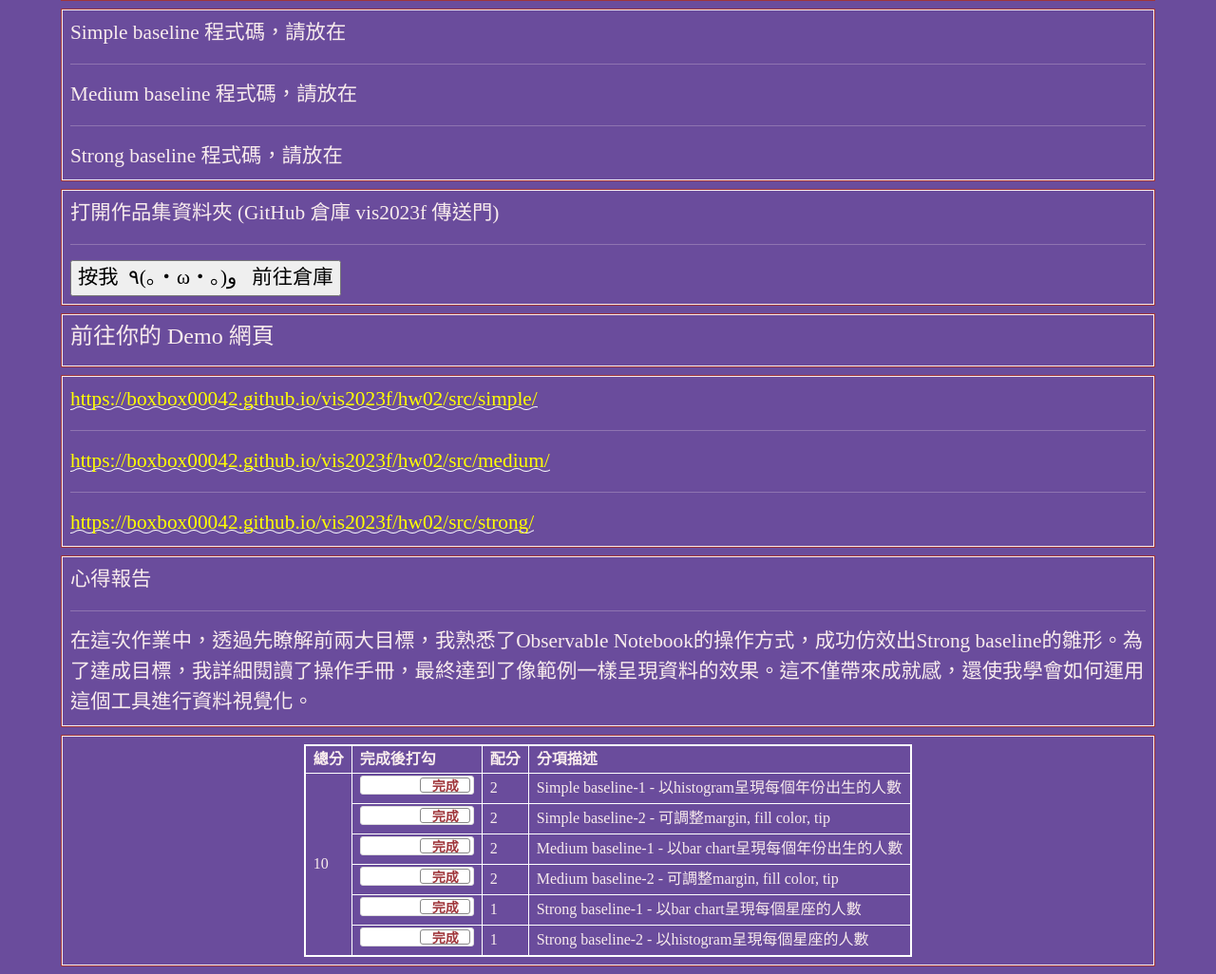
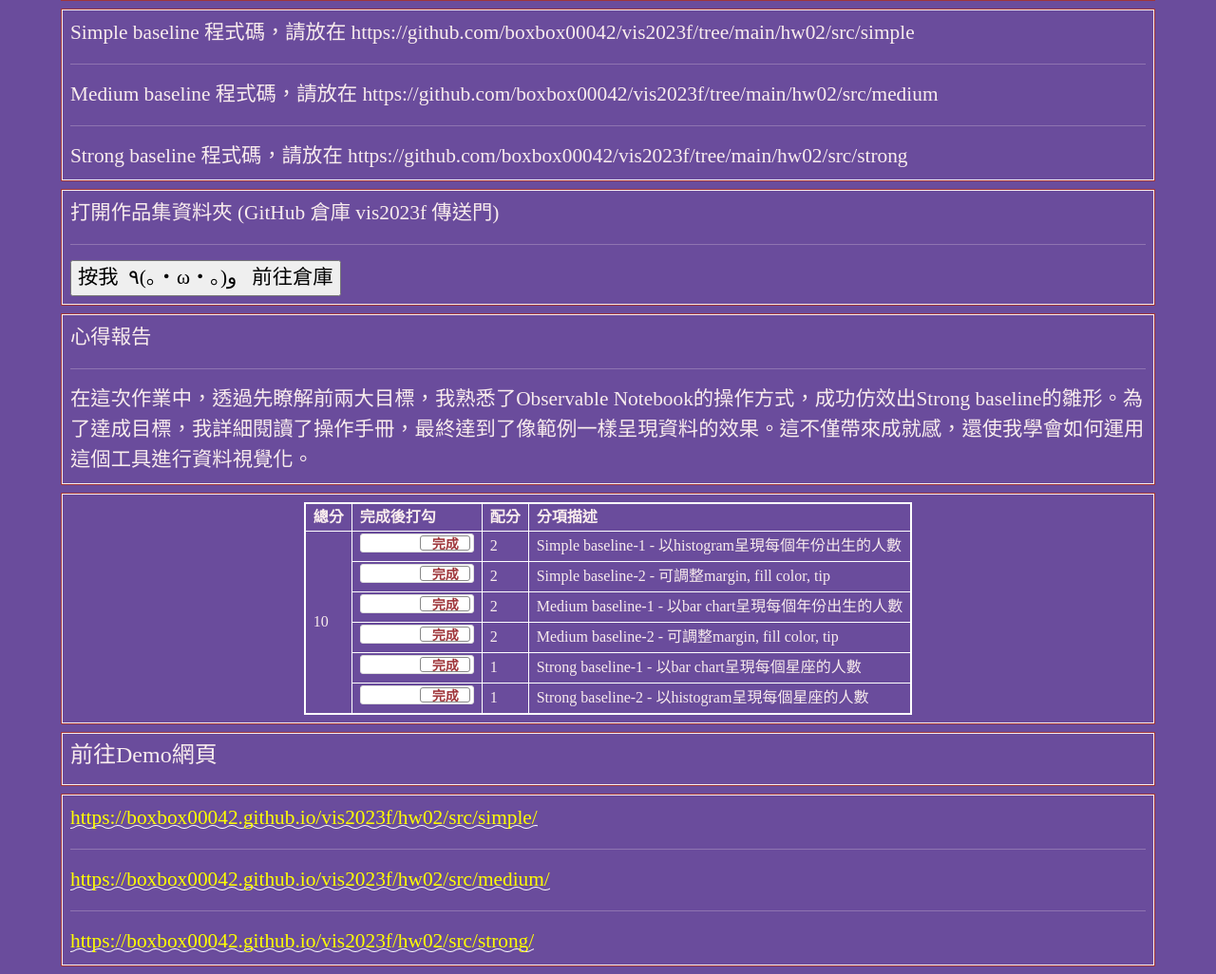
Before and after one commit to boxbox00042/vis2023f, a plain HTML site: page hw02/index.html in a window 1280 px wide. Shown: the part 83-1109 px from the top of the page at 95% size. Drawn offline with nearby package versions, Linux system fonts and the light colour scheme.

Commit message:
111598050

```diff
--- a/hw02/index.html
+++ b/hw02/index.html
@@ -183,12 +183,12 @@
 <!-- ------------------------------------------------>
 <div class="row hw12">
   <div class="col-md-12 twenty">
-    Simple baseline 程式碼，請放在
+    Simple baseline 程式碼，請放在 https://github.com/boxbox00042/vis2023f/tree/main/hw02/src/simple
     <hr>
-    Medium baseline 程式碼，請放在
+    Medium baseline 程式碼，請放在 https://github.com/boxbox00042/vis2023f/tree/main/hw02/src/medium
     <br>
     <hr>
-    Strong baseline 程式碼，請放在
+    Strong baseline 程式碼，請放在 https://github.com/boxbox00042/vis2023f/tree/main/hw02/src/strong
     <br>
   </div>
 </div>
@@ -205,22 +205,6 @@
 
 <!-- ------------------------------------------------>
 
-<div class="row hw12">
-  <div class="col-md-12 twenty">
-    <h4>前往你的 Demo 網頁</h4>
-  </div>
-</div>
-
-<!-- ------------------------------------------------>
-<div class="row hw12">
-  <div class="col-md-12 twenty">
-    <a href="https://boxbox00042.github.io/vis2023f/hw02/src/simple/">https://boxbox00042.github.io/vis2023f/hw02/src/simple/</a>
-    <hr>
-    <a href="https://boxbox00042.github.io/vis2023f/hw02/src/medium/">https://boxbox00042.github.io/vis2023f/hw02/src/medium/</a>
-    <hr>
-    <a href="https://boxbox00042.github.io/vis2023f/hw02/src/medium/">https://boxbox00042.github.io/vis2023f/hw02/src/strong/</a>
-    </div>
-</div>
 
 
 <!-- ------------------------------------------------>
@@ -289,6 +273,22 @@
 
 
 <!-- ------------------------------------------------>
+<div class="row hw12">
+  <div class="col-md-12 twenty">
+    <h4>前往Demo網頁</h4>
+  </div>
+</div>
+
+<!-- ------------------------------------------------>
+<div class="row hw12">
+  <div class="col-md-12 twenty">
+    <a href="https://boxbox00042.github.io/vis2023f/hw02/src/simple/">https://boxbox00042.github.io/vis2023f/hw02/src/simple/</a>
+    <hr>
+    <a href="https://boxbox00042.github.io/vis2023f/hw02/src/medium/">https://boxbox00042.github.io/vis2023f/hw02/src/medium/</a>
+    <hr>
+    <a href="https://boxbox00042.github.io/vis2023f/hw02/src/strong/">https://boxbox00042.github.io/vis2023f/hw02/src/strong/</a>
+    </div>
+</div>
 
 
   <!-- ------------------------------------------------>
```
